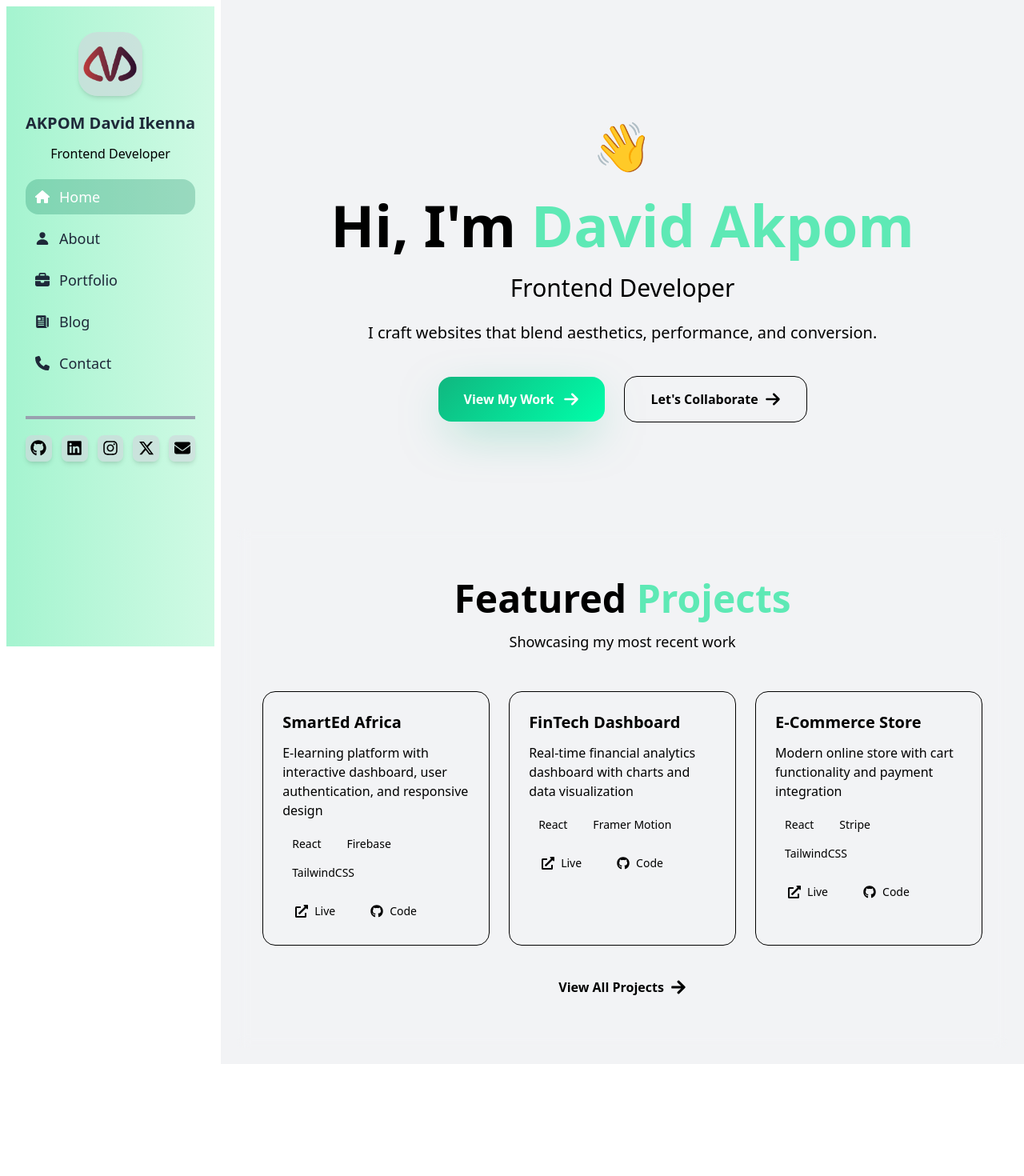
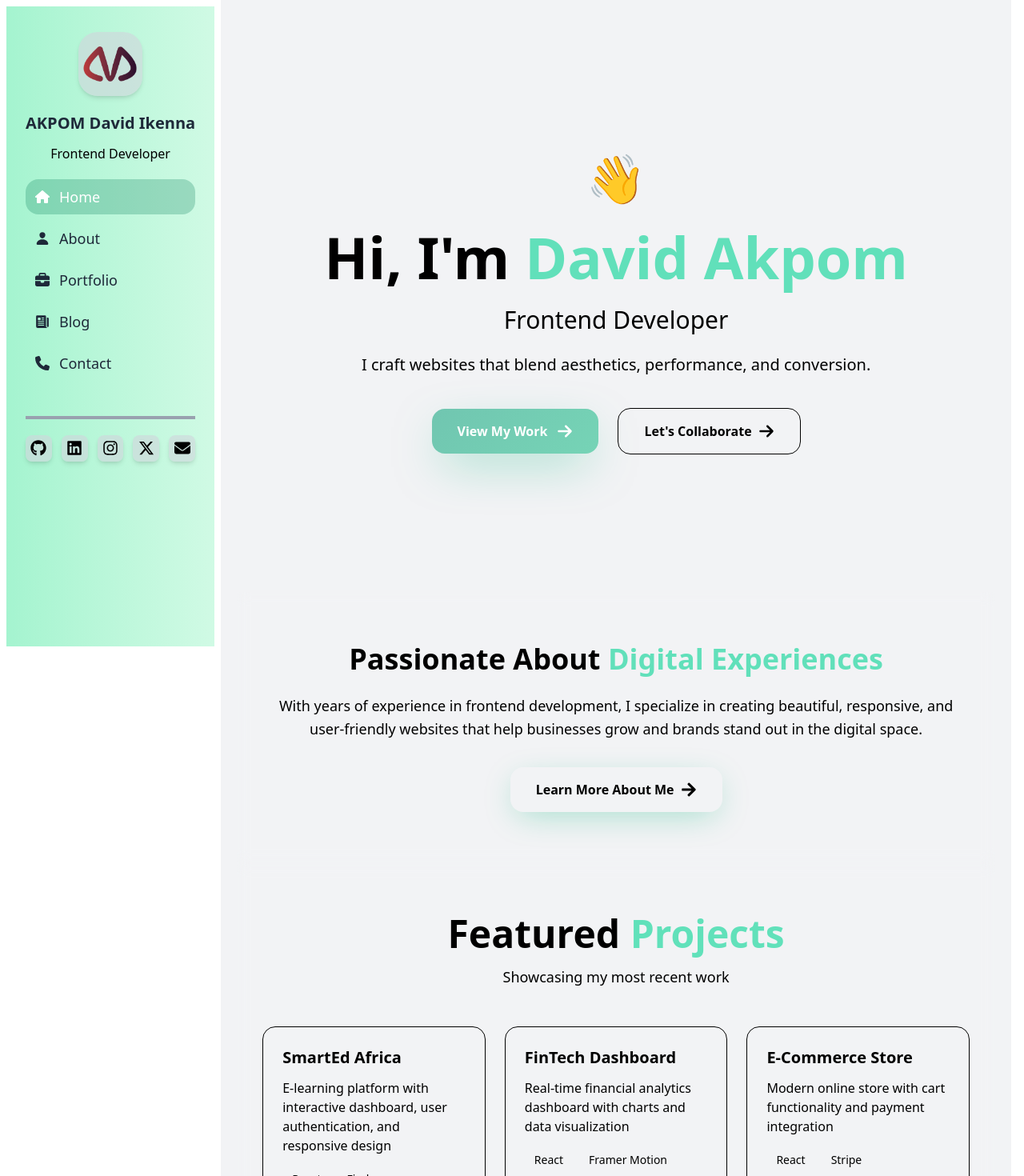
Before and after one commit to Dahvid16/Dahvidweb, a React (Vite) app: page / in a window 1280 px wide. Shown: the top 1470 px of the page at 80% size. Before the commit the page ends 1330 px from the top, so only its background shows below. Built offline with nearby package versions, Linux system fonts and the light colour scheme.

Commit message:
Added footer and made more changes

```diff
--- /dev/null
+++ b/src/Components/Footer.tsx
@@ -0,0 +1,89 @@
+import React from 'react';
+import { Link } from 'react-router-dom';
+import {} from 'react-icons'
+import { FaEnvelope, FaGithub, FaInstagram, FaLinkedin, FaMapMarker, FaPhoneAlt, FaWhatsapp } from 'react-icons/fa';
+import { FaXTwitter } from 'react-icons/fa6';
+
+const Footer = () => {
+  const socialLinks = [
+      { href: 'https://github.com/Dahvid16', icon: FaGithub, label: 'GitHub' },
+      { href: 'https://www.linkedin.com/in/davidakpom', icon: FaLinkedin, label: 'LinkedIn' },
+      { href: 'https://instagram.com/dahvidweb', icon: FaInstagram, label: 'Instagram' },
+      { href: 'https://x.com/dahv_id16', icon: FaXTwitter, label: 'X' },
+      { href: 'https://wa.me/2348162016410?text=Good%20Day%20Sir.%20I%20got%20your%20number%20from%20your%20website.%20I..', icon: FaWhatsapp, label: 'WhatsApp' },
+    ];
+
+  return (
+    <footer className="block bg-linear-to-r from-emerald-200 to-emerald-100 text-primary-foreground px-5 py-16 md:py-20 md:hidden text-gray-800" style={{borderRadius: "50px 50px 0 0"}}>
+      <div className="container-custom">
+
+          {/* Contact Information & Links */}
+          <div className="space-y-8">
+
+            {/* Logo and Description */}
+            <div>
+              <Link to="/" className="flex items-center space-x-2 mb-4">
+                <div className="flex flex-col leading-tight">
+                  <h2 className="text-heading text-3xl font-bold tracking-wide">
+                    DAVID AKPOM
+                  </h2>
+                  <p className='flex-nowrap text-lg tracking-widerr font-medium italic'>Frontend Developer</p>
+                </div>
+              </Link>
+              <p className="text-body text-white/80">
+                Professional legal services with integrity, expertise, and dedication
+                to serving our clients' best interests.
+              </p>
+            </div>
+            {/* Contact Details */}
+            <div className="space-y-3">
+              <div className="flex items-center space-x-3">
+                <FaEnvelope className="h-5 w-5 text-gold" />
+                <span className='cursor-pointer hover:text-gold transition-all duration-300'>
+                  <a href="mailto:dahvidweb@gmail.com" target="_blank" rel="noopener noreferrer">
+                    dahvidweb@gmail.com
+                  </a>
+                </span>
+              </div>
+              <div className="flex items-center space-x-3">
+                <FaMapMarker className="h-5 w-5 text-gold" />
+                <span className='cursor-pointer hover:text-gold transition-all duration-300'>Lagos, Nigeria</span>
+              </div>
+            </div>
+
+            {/* Social Media Links */}
+            <div className="flex flex-col gap-3">
+              <h3 className="text-2xl font-bold mb-4">Connect on Social</h3>
+                <div className="grid grid-cols-3 w-[90%] gap-6 m-auto">
+                  {socialLinks.map((social) => {
+                    const Icon = social.icon;
+                    return (
+                      <a
+                        key={social.label}
+                        href={social.href}
+                        target="_blank"
+                        rel="noopener noreferrer"
+                        className="flex items-center gap-3 px-4 py-3 bg-background border border-border rounded-xl hover:border-primary/50 hover:bg-gradient-glow transition-all duration-300 group"
+                      >
+                        <Icon className="w-5 h-5 text-muted-foreground group-hover:text-primary transition-colors" />
+                        <span className="font-medium text-sm">{social.label}</span>
+                      </a>
+                    );
+                  })}
+                </div>
+            </div>
+          </div>
+        </div>
+
+        {/* Bottom Bar */}
+        <div className="border-t border-grey/20 mt-12 pt-6 text-center">
+          <p className="text-grey/70">
+            © 2025 Dahvidweb. All rights reserved. Privacy Policy | Terms of Service
+          </p>
+          <p className='hidden font-bold italic text-lg'>Dahvidweb</p>
+        </div>
+    </footer>
+  );
+};
+
+export default Footer
--- a/src/Components/HomeAboutSection.jsx
+++ b/src/Components/Home Page/HomeAboutSection.jsx
@@ -1,19 +1,11 @@
 import { Link } from 'react-router-dom';
-import { motion } from 'framer-motion';
-import { ArrowRight, ExternalLink, Github } from 'lucide-react';
+import { motion } from 'framer-motion'; // eslint-disable-line no-unused-vars
+import { FaArrowRight } from 'react-icons/fa';
 
-
-
+const HomeAboutSection = () => {
   return (
     <>
-      {/* Hero Section */}
-
-
-      {/* Featured Projects */}
-
-
-      {/* About Snippet */}
-      <section className="py-20 px-4 sm:px-6 lg:px-8 bg-black/10 backdrop-blur-sm">
+      <section className="py-16 px-4 sm:px-6 lg:px-8 backdrop-blur-sm">
         <div className="container mx-auto max-w-4xl text-center">
           <motion.div
             initial={{ opacity: 0, y: 20 }}
@@ -23,7 +15,7 @@ import { ArrowRight, ExternalLink, Github } from 'lucide-react';
           >
             <h2 className="text-3xl sm:text-4xl font-bold mb-6">
               Passionate About{' '}
-              <span className="bg-gradient-primary bg-clip-text text-transparent">
+              <span className="bg-emerald-400/60 bg-clip-text text-transparent">
                 Digital Experiences
               </span>
             </h2>
@@ -37,7 +29,7 @@ import { ArrowRight, ExternalLink, Github } from 'lucide-react';
               className="inline-flex items-center gap-2 px-8 py-4 bg-gradient-primary text-primary-foreground rounded-2xl font-semibold shadow-emerald hover:shadow-emerald-lg transition-all duration-300 glow-hover"
             >
               Learn More About Me
-              <ArrowRight className="w-5 h-5" />
+              <FaArrowRight className="w-5 h-5" />
             </Link>
           </motion.div>
         </div>
@@ -46,4 +38,4 @@ import { ArrowRight, ExternalLink, Github } from 'lucide-react';
   );
 };
 
-export default HomePageSection;
+export default HomeAboutSection;
--- a/src/Components/Home Page/HomeFeaturedPage.jsx
+++ b/src/Components/Home Page/HomeFeaturedPage.jsx
@@ -1,7 +1,7 @@
 import React from 'react'
 import { FaArrowRight, FaExternalLinkAlt, FaGithub } from 'react-icons/fa';
 import { Link } from 'react-router-dom';
-import { motion } from 'framer-motion';
+import { motion } from 'framer-motion'; // eslint-disable-line no-unused-vars
 
 const HomeFeaturedPage = () => {
       const featuredProjects = [
@@ -43,7 +43,7 @@ const HomeFeaturedPage = () => {
           >
             <h2 className="text-4xl sm:text-4xl lg:text-5xl font-bold mb-4">
               Featured{' '}
-              <span className="bg-emerald-300 bg-clip-text text-transparent">
+              <span className="bg-emerald-400/60 bg-clip-text text-transparent">
                 Projects
               </span>
             </h2>
@@ -100,14 +100,14 @@ const HomeFeaturedPage = () => {
             initial={{ opacity: 0 }}
             whileInView={{ opacity: 1 }}
             viewport={{ once: true }}
-            className="text-center mt-10"
+            className="text-center mt-8"
           >
             <Link
               to="/projects"
-              className="inline-flex items-center gap-2 text-primary hover:text-accent transition-colors duration-300 font-semibold"
+              className="inline-flex items-center gap-2 px-8 py-4 bg-gradient-primary text-primary-foreground rounded-2xl font-semibold shadow-emerald hover:shadow-emerald-lg transition-all duration-300 glow-hover"
             >
               View All Projects
-              <FaArrowRight className="w-5 h-5" />
+              <FaArrowRight className="w-4 h-4" />
             </Link>
           </motion.div>
         </div>
--- a/src/Components/Home Page/HomeHeroSection.jsx
+++ b/src/Components/Home Page/HomeHeroSection.jsx
@@ -1,12 +1,12 @@
 import React from 'react'
-import { motion } from 'framer-motion'
+import { motion } from 'framer-motion' // eslint-disable-line no-unused-vars
 import { Link } from 'react-router-dom'
 import { FaArrowRight } from 'react-icons/fa6'
 
 const HomeHeroSection = () => {
     return (
   <section
-      className="min-h-[80svh] flex items-center justify-center relative overflow-hidden"
+      className="md:min-h-[90svh] min-h-[80svh] flex items-center justify-center relative overflow-hidden"
     >
       <div className="container mx-auto px-4 sm:px-6 lg:px-8 py-14 relative z-10">
           <motion.div
@@ -26,7 +26,7 @@ const HomeHeroSection = () => {
 
             <h1 className="text-4xl sm:text-5xl lg:text-7xl font-bold mb-4 leading-tight">
               Hi, I'm{' '}
-              <span className="bg-emerald-300 bg-clip-text text-transparent">
+              <span className="bg-emerald-400/60 bg-clip-text text-transparent">
                 David Akpom
               </span>
             </h1>
--- a/src/Components/NavBar.jsx
+++ b/src/Components/NavBar.jsx
@@ -54,7 +54,7 @@ const NavBar = () => {
                     <NavLink
                     key={item.name}
                     to={item.path}
-                    className={({isActive}) => `flex items-center justify-center gap-3 px-3 py-2 w-full text-lg rounded-2xl font-medium ${isActive ? 'bg-emerald-700/25 text-white' : 'text-gray-800'}`}
+                    className={({isActive}) => `flex items-center justify-center gap-3 px-3 py-2 w-full text-lg rounded-2xl font-medium ${isActive ? 'bg-emerald-700/35 text-white' : 'text-gray-800'}`}
                     onClick={open}>
                         {item.name}
                     </NavLink>
--- a/src/Layout/MainLayout.jsx
+++ b/src/Layout/MainLayout.jsx
@@ -2,6 +2,7 @@ import React from 'react'
 import { Outlet } from 'react-router-dom'
 import SideBar from '../Components/SideBar'
 import NavBar from '../Components/NavBar'
+import Footer from '../Components/Footer'
 
 const MainLayout = () => {
   return (
@@ -11,6 +12,7 @@ const MainLayout = () => {
       <main className="flex-1 overflow-y-auto p-5 bg-gray-200/50">
         <Outlet />
       </main>
+    <Footer />
     </div>
   )
 }
--- a/src/Pages/HomePage.jsx
+++ b/src/Pages/HomePage.jsx
@@ -3,12 +3,15 @@ import PageTransition from '../PageTransition'
 import SEO from '../SEO'
 import HomeHeroSection from '../Components/Home Page/HomeHeroSection'
 import HomeFeaturedPage from '../Components/Home Page/HomeFeaturedPage'
+import HomeAboutSection from '../Components/Home Page/HomeAboutSection'
 
+// Change the button color
 const HomePage = () => {
   return (
     <PageTransition>
       <SEO />
       <HomeHeroSection />
+      <HomeAboutSection />
       <HomeFeaturedPage />
     </PageTransition>
   )
--- a/src/index.css
+++ b/src/index.css
@@ -32,7 +32,7 @@
 
     --radius: 1rem;
 
-    --gradient-primary: linear-gradient(135deg, hsl(160 84% 39%), hsl(160 100% 50%));
+    --gradient-primary: linear-gradient(135deg, rgba(6, 160, 119, 0.45), rgba(16, 185, 129, 0.45));
     --gradient-glow: linear-gradient(135deg, hsl(160 84% 39% / 0.2), hsl(160 100% 50% / 0.2));
     --shadow-emerald: 0 10px 40px -10px hsl(160 84% 39% / 0.4);
     --shadow-emerald-lg: 0 20px 60px -15px hsl(160 84% 39% / 0.5);
@@ -66,7 +66,7 @@
 
 @layer utilities {
   .gradient-primary {
-    background: linear-gradient(135deg, hsl(160 84% 39%), hsl(160 100% 50%));
+    background: linear-gradient(135deg, rgba(6, 160, 119, 0.55), rgba(16, 185, 129, 0.55));
   }
 
   .primary-foreground {
```
